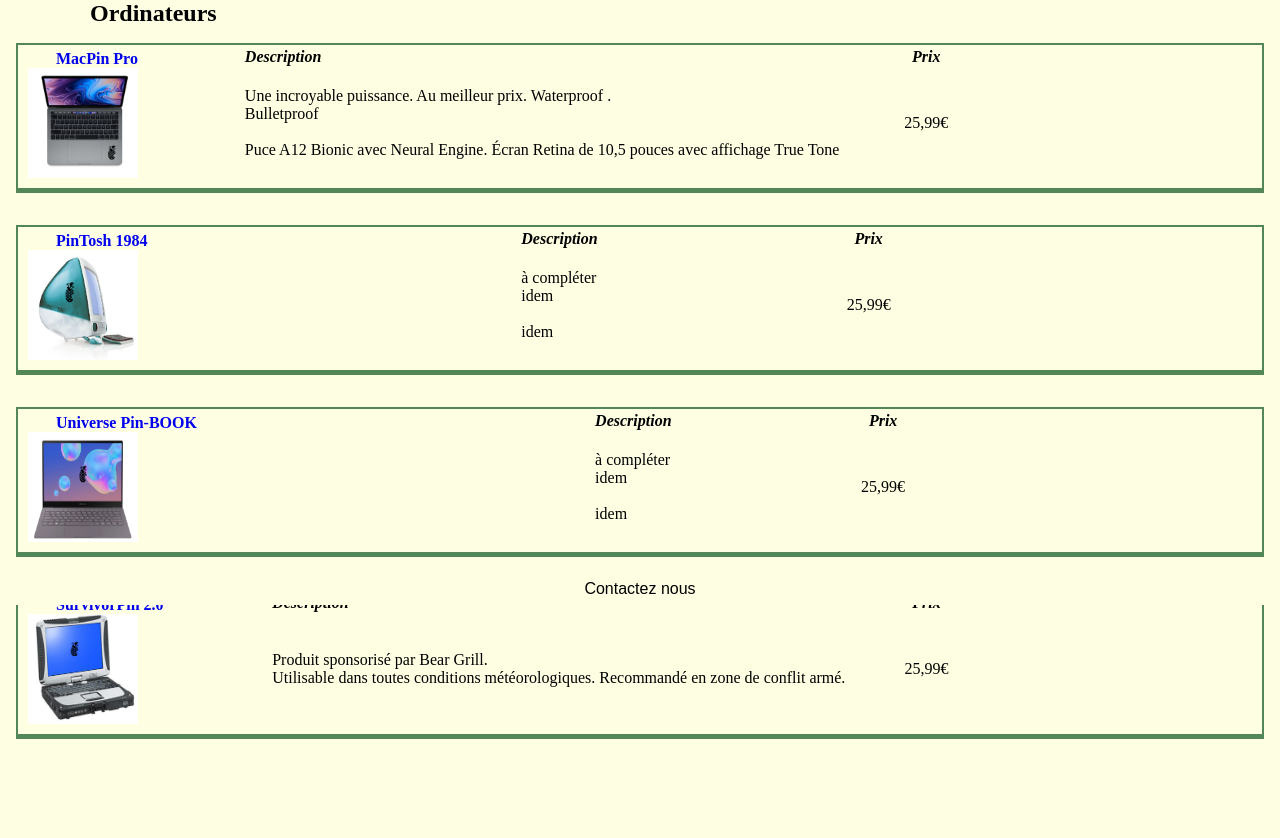
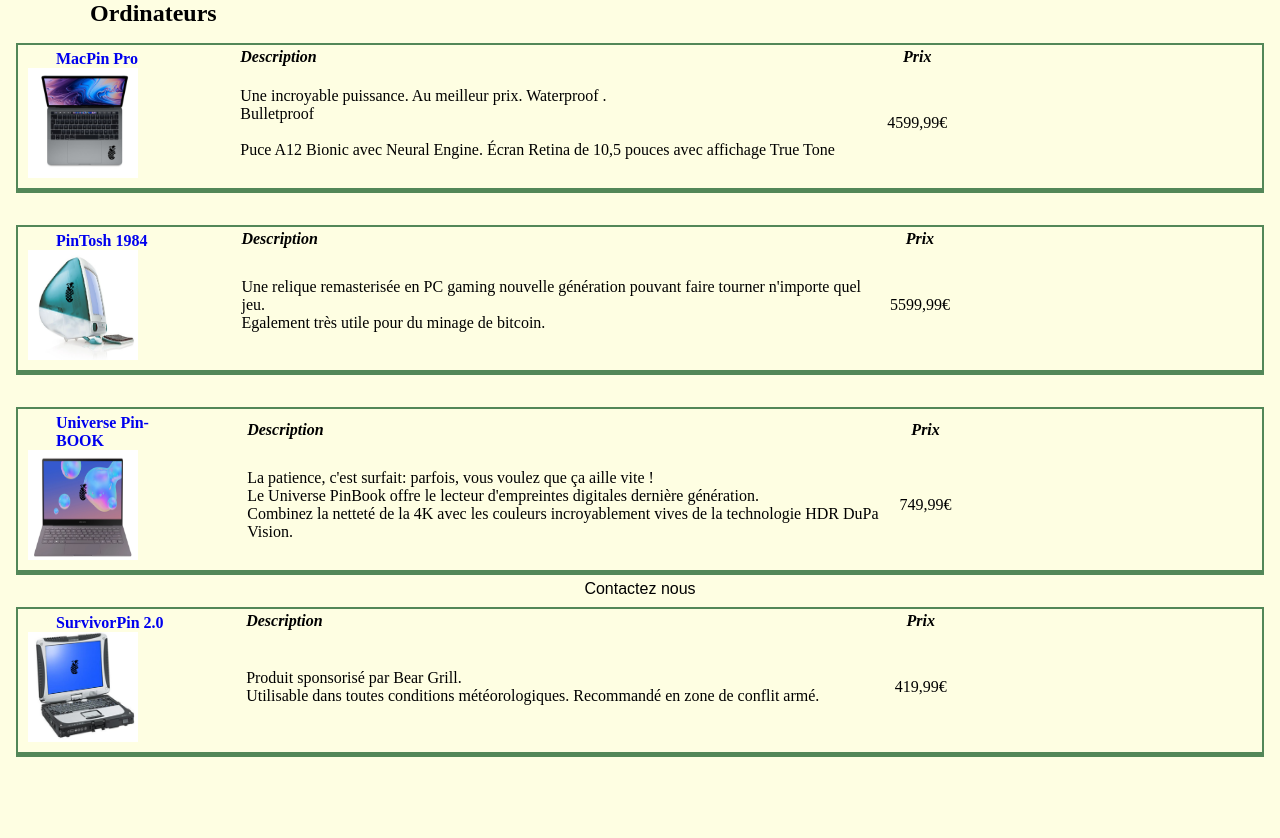
Before and after one commit to perrinesm/ProjectTW, a PHP site: page /tabOrdi.php in a window 1280 px wide. Shown: the part 195-1033 px from the top of the page. Before the commit the page ends 934 px from the top, so only its background shows below. Run offline with PHP 8.4, Linux system fonts and the light colour scheme.

Commit message:
description ordi

```diff
--- a/tabOrdi.php
+++ b/tabOrdi.php
@@ -29,7 +29,7 @@
                     <tbody><tr>
                         <td ><p> <img src="ordiA1.png" /> </p></td>
                         <td><p class="description"> Une incroyable puissance. Au meilleur prix. Waterproof .<br >Bulletproof <br /><br /> Puce A12 Bionic avec Neural Engine. Écran Retina de 10,5 pouces avec affichage True Tone </p></td>
-                        <td align="center"><p> 25,99€ </p></td>
+                        <td align="center"><p> 4599,99€ </p></td>
                     </tr></tbody>
                 </table>
 
@@ -49,8 +49,8 @@
                     </tr></thead>
                     <tbody><tr>
                         <td><p> <img src="ordiA2.png" /> </p></td>
-                        <td><p class="description"> à compléter  <br >idem <br /><br /> idem</p></td>
-                        <td align="center"><p> 25,99€ </p></td>
+                        <td><p class="description"> Une relique remasterisée en PC gaming nouvelle génération pouvant faire tourner n'importe quel jeu. <br/>Egalement très utile pour du minage de bitcoin. </p></td>
+                        <td align="center"><p> 5599,99€ </p></td>
                     </tr></tbody>
                 </table>
             </div>
@@ -63,14 +63,14 @@
                 </style>
                 <table width="75%">
                     <thead><tr>
-                        <th align="left"><h4 > <a href="ordiS1.php">Universe Pin-BOOK</a> </h4></th>
+                        <th width="15%" align="left"><h4 > <a href="ordiS1.php">Universe Pin-BOOK</a> </h4></th>
                         <th align="left"> <p class="description"><em><strong> Description </strong> </em></p></th>
                         <th align="center"><em><strong> Prix  </strong> </em></th>
                     </tr></thead>
                     <tbody><tr>
                         <td><p> <img  src="ordiS1.png" /> </p></td>
-                        <td><p class="description"> à compléter <br >idem <br /><br /> idem</p></td>
-                        <td align="center"><p> 25,99€ </p></td>
+                        <td><p class="description">La patience, c'est surfait: parfois, vous voulez que ça aille vite ! <br/>Le Universe PinBook offre le lecteur d'empreintes digitales dernière génération. <br/> Combinez la netteté de la 4K avec les couleurs incroyablement vives de la technologie HDR DuPa Vision. <br/></p></td>
+                        <td align="center"><p> 749,99€ </p></td>
                     </tr></tbody>
                 </table>
             </div>
@@ -83,14 +83,14 @@
                 </style>
                 <table width="75%">
                     <thead><tr>
-                        <th align="left"><h4> <a href="ordiS1.php"> SurvivorPin 2.0 </a>  </h4></th>
+                        <th width="15%" align="left"><h4> <a href="ordiS1.php"> SurvivorPin 2.0 </a>  </h4></th>
                         <th align="left"><p class="description"> <em><strong>Description </strong> </em></p></th>
                         <th align="center"><em><strong> Prix  </strong> </em></th>
                     </tr></thead>
                     <tbody><tr>
                         <td><p> <img src="ordiS2.png" /> </p></td>
                         <td><p class="description"> Produit sponsorisé par Bear Grill.<br  /> Utilisable dans toutes conditions météorologiques. Recommandé en zone de conflit armé. </p></td>
-                        <td align="center"><p> 25,99€ </p></td>
+                        <td align="center"><p> 419,99€ </p></td>
                     </tr></tbody>
                 </table>
             </div>
```
